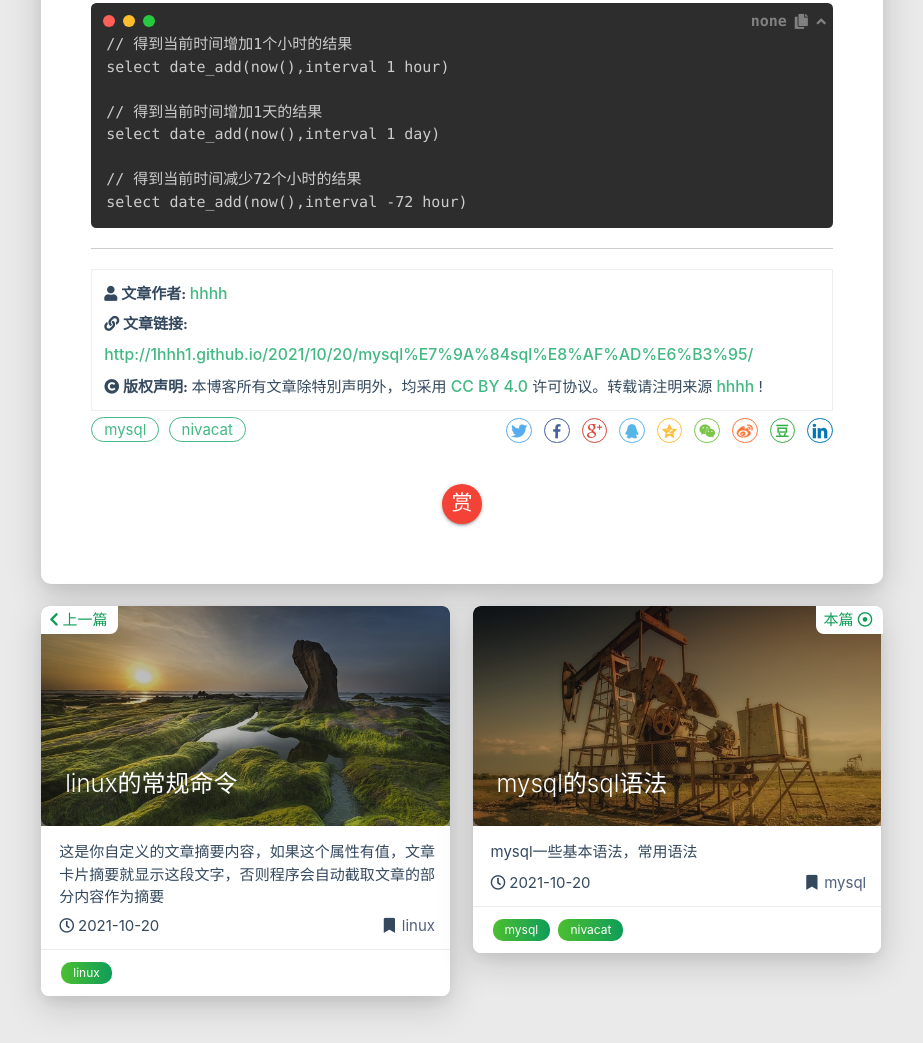
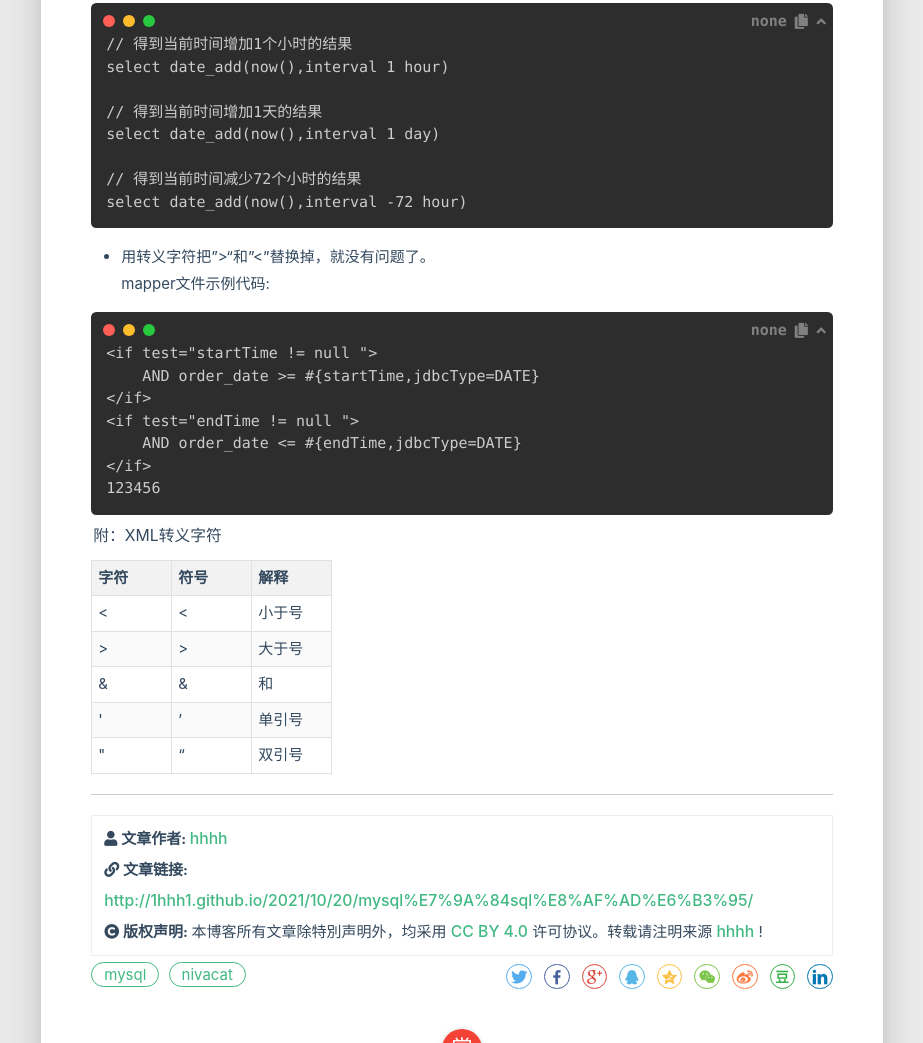
Before and after one commit to 1hhh1/1hhh1.github.io, a plain HTML site: page 2021/10/20/mysql的sql语法/index.html in a window 1280 px wide. Shown: the part 1172-2215 px from the top of the page, without its empty margins (34-957 px from the left). Drawn offline with Linux system fonts and the light colour scheme; some packages are replaced by stand-ins of ours; a script that the page names is missing.

Commit message:
Site updated: 2021-10-21 19:40:22

```diff
--- a/2021/10/20/mysql的sql语法/index.html
+++ b/2021/10/20/mysql的sql语法/index.html
@@ -527,6 +527,52 @@ select date_add(now(),interval 1 day)
 &#x2F;&#x2F; 得到当前时间减少72个小时的结果
 select date_add(now(),interval -72 hour)<span aria-hidden="true" class="line-numbers-rows"><span></span><span></span><span></span><span></span><span></span><span></span><span></span><span></span></span></code></pre>
 
+<ul>
+<li>用转义字符把”&gt;“和”&lt;”替换掉，就没有问题了。<br>mapper文件示例代码:</li>
+</ul>
+<pre class="line-numbers language-none"><code class="language-none">&lt;if test&#x3D;&quot;startTime !&#x3D; null &quot;&gt;
+    AND order_date &gt;&#x3D; #&#123;startTime,jdbcType&#x3D;DATE&#125;
+&lt;&#x2F;if&gt;
+&lt;if test&#x3D;&quot;endTime !&#x3D; null &quot;&gt;
+    AND order_date &lt;&#x3D; #&#123;endTime,jdbcType&#x3D;DATE&#125;
+&lt;&#x2F;if&gt;
+123456<span aria-hidden="true" class="line-numbers-rows"><span></span><span></span><span></span><span></span><span></span><span></span><span></span></span></code></pre>
+
+<p>附：XML转义字符</p>
+<table>
+<thead>
+<tr>
+<th>字符</th>
+<th>符号</th>
+<th align="center">解释</th>
+</tr>
+</thead>
+<tbody><tr>
+<td>&lt;</td>
+<td>&lt;</td>
+<td align="center">小于号</td>
+</tr>
+<tr>
+<td>&gt;</td>
+<td>&gt;</td>
+<td align="center">大于号</td>
+</tr>
+<tr>
+<td>&amp;</td>
+<td>&amp;</td>
+<td align="center">和</td>
+</tr>
+<tr>
+<td>&apos;</td>
+<td>’</td>
+<td align="center">单引号</td>
+</tr>
+<tr>
+<td>&quot;</td>
+<td>“</td>
+<td align="center">双引号</td>
+</tr>
+</tbody></table>
 
 
             </div>
```
Also changed, not shown: archives/2021/10/index.html (+2 -2 lines), archives/2021/index.html (+2 -2 lines), archives/index.html (+2 -2 lines), search.xml (+1 -1 lines).
